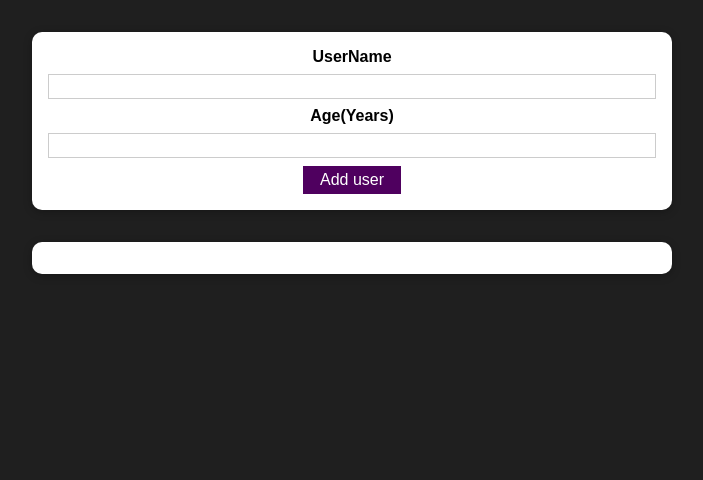
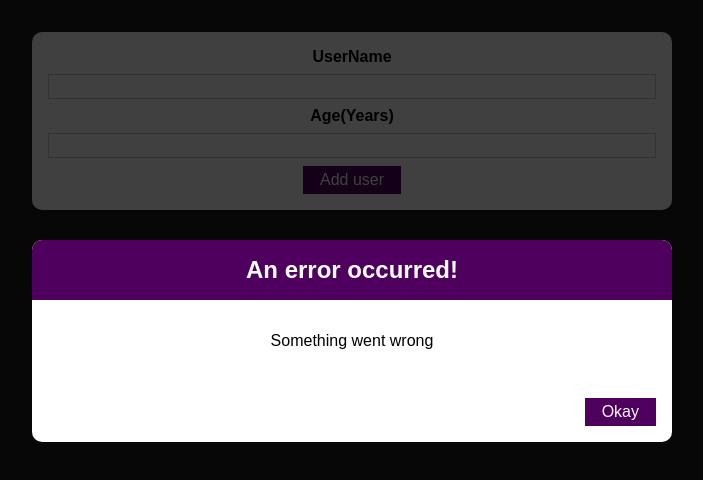
Before and after one commit to rishonkumar/model-component-project-react, a React (Create React App) app: page / in a window 1280 px wide. Shown: the top 480 px of the page, without its empty margins (288-991 px from the left). Built offline with nearby package versions, Linux system fonts and the light colour scheme.

Commit message:
Added Modal component

```diff
--- /dev/null
+++ b/src/components/UI/ErrorModal.js
@@ -0,0 +1,24 @@
+import React from "react";
+import Card from "./Card";
+import Button from "./Button";
+import classes from "./ErrorModal.module.css";
+const ErrorModal = (props) => {
+  return (
+    <div>
+      <div className={classes.backdrop} />
+      <Card className={classes.modal}>
+        <header className={classes.header}>
+          <h2>{props.title}</h2>
+        </header>
+        <div className={classes.content}>
+          <p>{props.message}</p>
+        </div>
+        <footer className={classes.actions}>
+          <Button>Okay</Button>
+        </footer>
+      </Card>
+    </div>
+  );
+};
+
+export default ErrorModal;
--- /dev/null
+++ b/src/components/UI/ErrorModal.module.css
@@ -0,0 +1,45 @@
+.backdrop {
+  position: fixed;
+  top: 0;
+  left: 0;
+  width: 100%;
+  height: 100vh;
+  z-index: 10;
+  background: rgba(0, 0, 0, 0.75);
+}
+
+.modal {
+  position: fixed;
+  top: 30vh;
+  left: 10%;
+  width: 80%;
+  z-index: 100;
+  overflow: hidden;
+}
+
+.header {
+  background: #4f005f;
+  padding: 1rem;
+}
+
+.header h2 {
+  margin: 0;
+  color: white;
+}
+
+.content {
+  padding: 1rem;
+}
+
+.actions {
+  padding: 1rem;
+  display: flex;
+  justify-content: flex-end;
+}
+
+@media (min-width: 768px) {
+  .modal {
+    left: calc(50% - 20rem);
+    width: 40rem;
+  }
+}
--- a/src/components/Users/AddUser.js
+++ b/src/components/Users/AddUser.js
@@ -1,6 +1,7 @@
 import React, { useState } from "react";
 import Button from "../UI/Button";
 import Card from "../UI/Card";
+import ErrorModal from "../UI/ErrorModal";
 import classes from "./AddUser.module.css";
 
 const AddUser = (props) => {
@@ -28,6 +29,8 @@
   };
 
   return (
+    <div>
+      <ErrorModal title="An error occurred!" message="Something went wrong" />
       <Card className={classes.input}>
         <form onSubmit={addUserHandler}>
           <label htmlFor="username">UserName</label>
@@ -47,6 +50,7 @@
           <Button type="submit">Add user</Button>
         </form>
       </Card>
+    </div>
   );
 };
 
```
Lines whose indentation alone changed are shown as unchanged.
